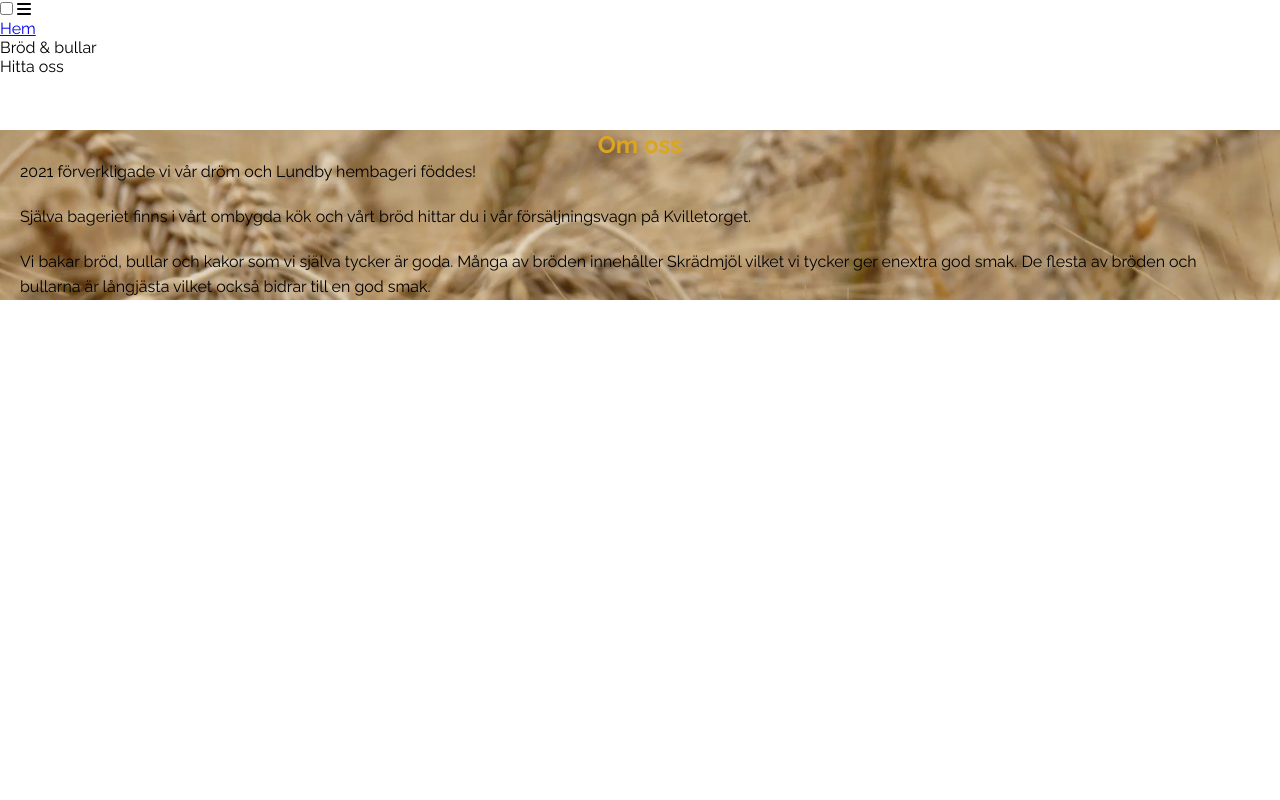
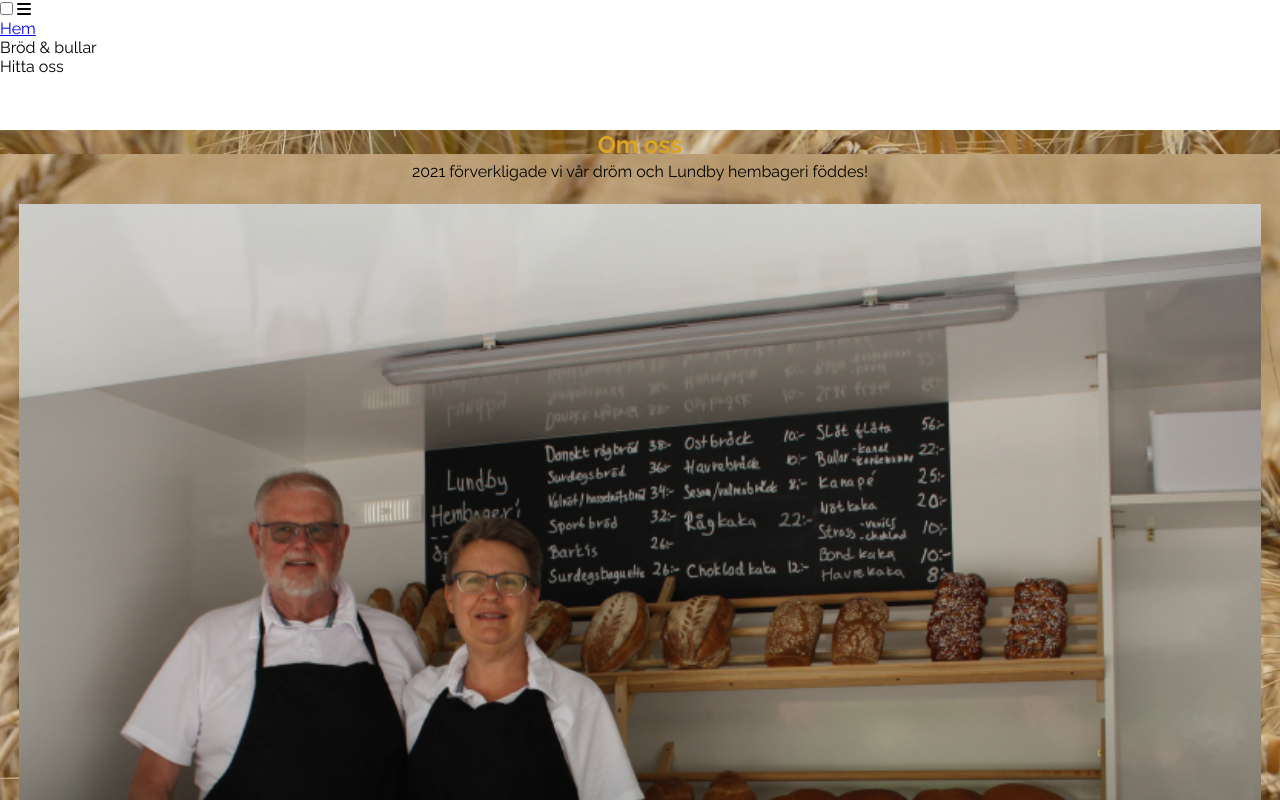
Before and after one commit to Malinchristina/lundby_hembageri, a plain HTML site: page index.html in a window 1280 px wide. Shown: the top 800 px of the page. Drawn offline with Linux system fonts and the light colour scheme; files whose address does not match are found by name.

Commit message:
Add owner image and style it

```diff
--- a/assets/style.css
+++ b/assets/style.css
@@ -40,11 +40,15 @@ main {
 }
 
 
-#background_image {
 
-    position: relative;
-    width: 100%;
-    height: auto;
+/* Hero section */
+#om_oss {
+    text-align: center;
 }
 
-/* Hero section */
+#owner {
+    background: url(../assets/images/owners.jpeg) no-repeat center/cover;
+    width: auto;
+    height: 86vw;
+    margin: 1.2rem;
+}
--- a/index.html
+++ b/index.html
@@ -38,10 +38,11 @@
 
     </section>
     <section id="home">
+
       <div id="home_p">
         <h2>Om oss</h2>
-        <p>2021 förverkligade vi vår dröm och Lundby hembageri föddes!</p>
-        <br>
+        <p id="om_oss">2021 förverkligade vi vår dröm och Lundby hembageri föddes!</p>
+        <div id="owner"></div>
         <p>Själva bageriet finns i vårt ombygda kök och vårt bröd hittar du i vår försäljningsvagn på Kvilletorget.</p>
         <br>
         <p>Vi bakar bröd, bullar och kakor som vi själva tycker är goda. Många av bröden innehåller Skrädmjöl vilket vi tycker ger enextra god smak. De flesta av bröden och bullarna är långjästa vilket också bidrar till en god smak.</p>
```
Also changed, not shown: assets/images/owners.jpeg (added).
